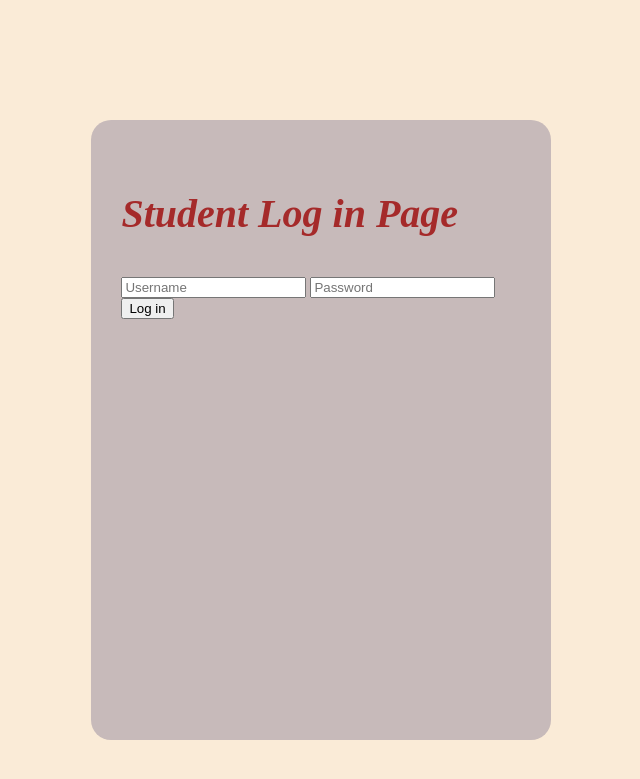
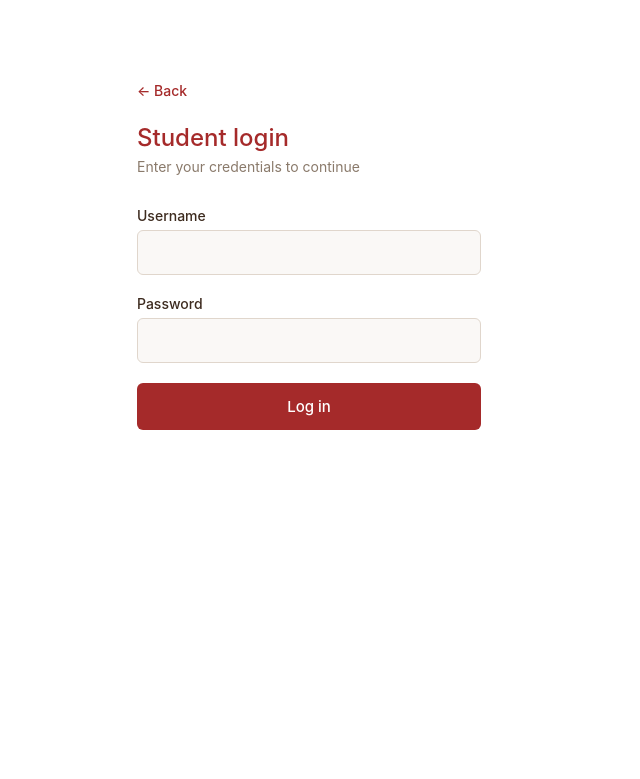
Before and after one commit to shan-tel/Bathmos, a Django app: page /student_login/ in a window 1280 px wide. Shown: the top 779 px of the page, without its empty margins (331-971 px from the left). Run offline with Django 5.2, Linux system fonts and the light colour scheme.

Commit message:
fix: Html design cleaned

```diff
--- a/talmidin/templates/talmidin/student_login.html
+++ b/talmidin/templates/talmidin/student_login.html
@@ -2,41 +2,112 @@
 <html lang="en">
   <head>
     <meta charset="UTF-8" />
-    <title>Student Log In</title>
+    <meta name="viewport" content="width=device-width, initial-scale=1.0" />
+    <title>Student Login</title>
     <style>
-      .student-login-box {
-        background-color: rgb(199, 186, 186);
-        width: 400px;
-        height: 70vh;
-        padding: 30px;
-        border-radius: 20px;
-        position: absolute;
-        top: 15%;
-        left: 33%;
+      * {
+        margin: 0;
+        padding: 0;
+        box-sizing: border-box;
       }
-      .student-login-title {
-        color: brown;
-        font-style: italic;
-        font-size: 40px;
+
+      body {
+        display: flex;
+        align-items: center;
+        justify-content: center;
+        background: #ffffff;
+        font-family: -apple-system, BlinkMacSystemFont, "Segoe UI", Roboto, sans-serif;
+        padding: 24px;
       }
-      body {
-        background-color: antiquewhite;
+
+      .login-box {
+        background: #ffffff;
+        width: 100%;
+        max-width: 440px;
+        padding: 56px 48px;
+        border-radius: 12px;
+        position: relative;
+      }
+      .back {
+        display: inline-block;
+        color: #a52a2a;
+        text-decoration: none;
+        font-size: 14px;
+        font-weight: 450;
+        margin-bottom: 24px;
+      }
+
+      .login-title {
+        color: #a52a2a;
+        font-size: 24px;
+        font-weight: 450;
+        margin-bottom: 6px;
+      }
+
+      .login-sub {
+        color: #8a7a6b;
+        font-size: 14px;
+        font-weight: 400;
+        margin-bottom: 32px;
+      }
+
+      .form-group {
+        margin-bottom: 20px;
+      }
+
+      .form-group label {
+        display: block;
+        color: #3d2b1f;
+        font-size: 14px;
+        font-weight: 450;
+        margin-bottom: 6px;
+      }
+
+      .form-group input {
+        width: 100%;
+        padding: 12px 14px;
+        font-size: 15px;
+        font-family: inherit;
+        border: 1.5px solid #e0d6cc;
+        border-radius: 6px;
+        background: #faf8f6;
+        color: #3d2b1f;
+      }
+
+      .btn-login {
+        display: block;
+        width: 100%;
+        padding: 14px 24px;
+        margin-top: 8px;
+        background: #a52a2a;
+        color: #ffffff;
+        text-decoration: none;
+        text-align: center;
+        font-size: 15px;
+        font-weight: 450;
+        border-radius: 6px;
+        border: none;
+        cursor: pointer;
+        font-family: inherit;
       }
     </style>
   </head>
   <body>
-    <div class="student-login-box">
-      <h3 class="student-login-title">Student Log in Page</h3>
+    <div class="login-box">
+      <a href="/" class="back">← Back</a>
+      <h1 class="login-title">Student login</h1>
+      <p class="login-sub">Enter your credentials to continue</p>
       <form method="POST" action="">
         {% csrf_token %}
-        <input type="text" name="username" placeholder="Username" required />
-        <input
-          type="password"
-          name="password"
-          placeholder="Password"
-          required
-        />
-        <button type="submit">Log in</button>
+        <div class="form-group">
+          <label for="username">Username</label>
+          <input type="text" id="username" name="username" required />
+        </div>
+        <div class="form-group">
+          <label for="password">Password</label>
+          <input type="password" id="password" name="password" required />
+        </div>
+        <button type="submit" class="btn-login">Log in</button>
       </form>
     </div>
   </body>
```
Also changed, not shown: talmidin/templates/talmidin/login_select.html (+65 -28 lines), talmidin/templates/talmidin/teacher_login.html (+112 -7 lines).
